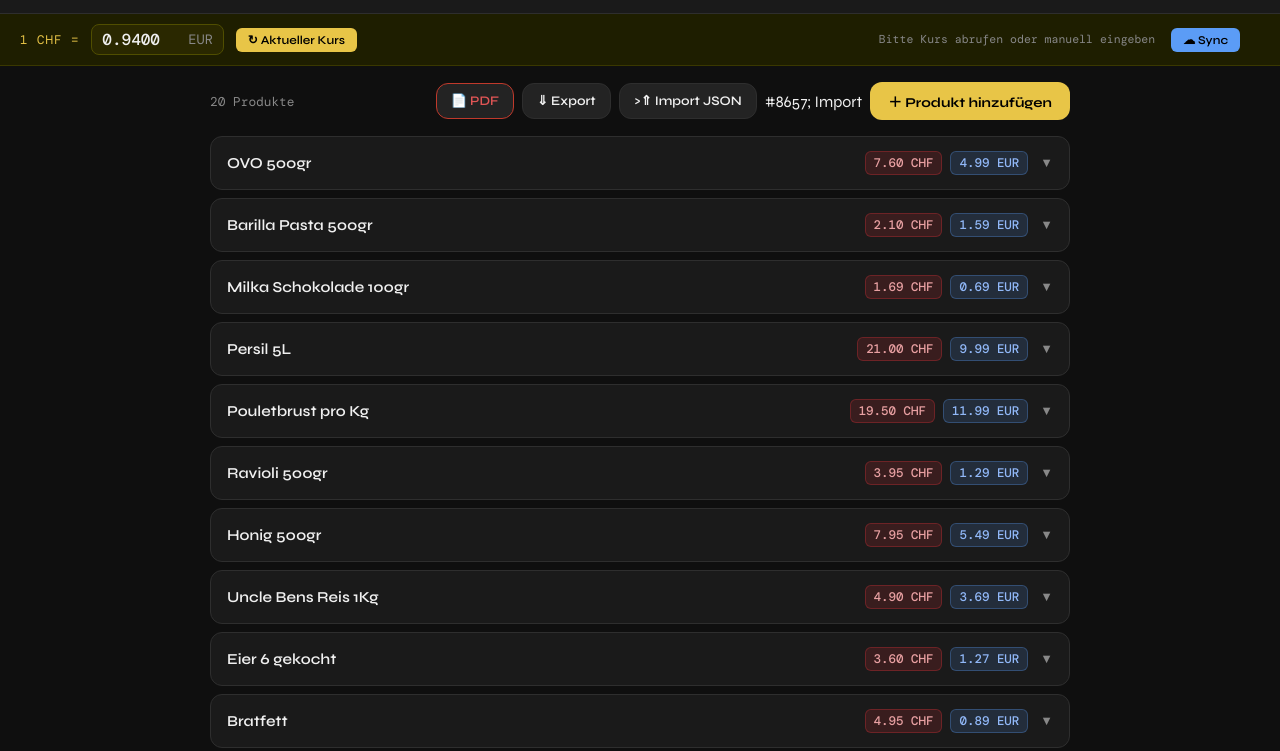
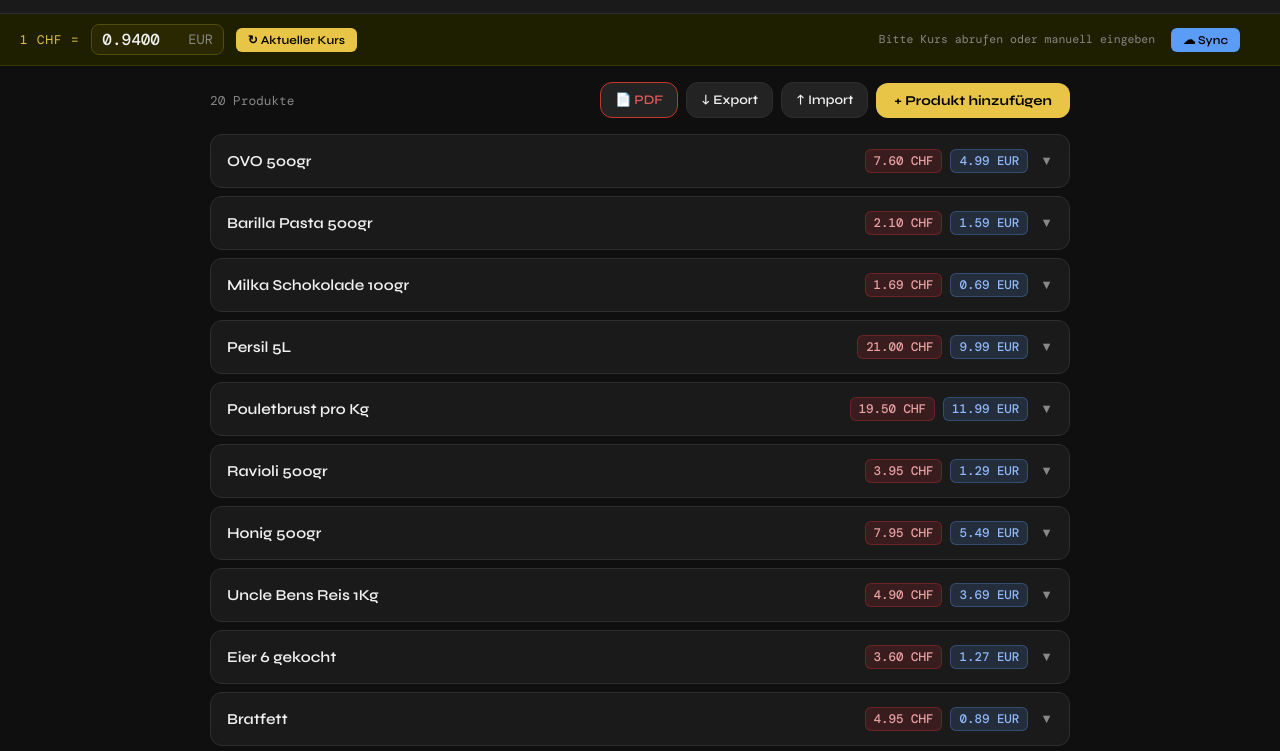
Before and after one commit to tschowanni/Preisvergleich, a plain HTML site: page index.html in a window 1280 px wide. Shown: the part 44-795 px from the top of the page. Drawn offline with nearby package versions, Linux system fonts and the light colour scheme.

Commit message:
Add files via upload

```diff
--- a/index.html
+++ b/index.html
@@ -536,11 +536,11 @@
   <div class="toolbar">
     <span class="toolbar-count" id="productCount">0 Produkte</span>
     <div style="display:flex;gap:8px;align-items:center;flex-wrap:wrap;">
-      <button class="btn-io" onclick="exportPDF()" title="PDF erstellen" style="border-color:#c0392b;color:#e05555;">&#128196; PDF</button>
-      <button class="btn-io" onclick="exportData()" title="Daten exportieren">&#8659; Export</button>
-      <button class="btn-io" onclick="document.getElementById('importInput').click()" title="Daten importieren">>&#8657; Import JSON</button>#8657; Import</button>
+      <button class="btn-io" onclick="exportPDF()" title="PDF erstellen" style="border-color:#c0392b;color:#e05555;">📄 PDF</button>
+      <button class="btn-io" onclick="exportData()" title="Daten exportieren">↓ Export</button>
+      <button class="btn-io" onclick="document.getElementById('importInput').click()" title="Daten importieren">↑ Import</button>
       <input type="file" id="importInput" accept=".json" style="display:none" onchange="importData(event)">
-      <button class="btn-add" onclick="openAddDialog()">&#65291; Produkt hinzuf&uuml;gen</button>
+      <button class="btn-add" onclick="openAddDialog()">+ Produkt hinzufügen</button>
     </div>
   </div>
   <div class="product-list" id="productList"></div>
```
